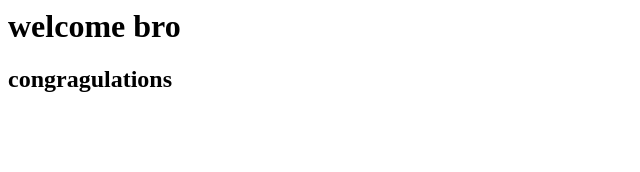
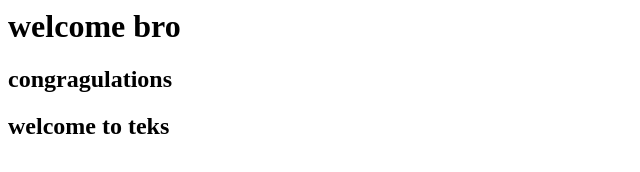
Before and after one commit to FardeenKhanMohammad/samplerepo, a plain HTML site: page index.html in a window 1280 px wide. Shown: the whole page, without its empty margins (0-640 px from the left). Drawn offline with Linux system fonts and the light colour scheme.

Commit message:
stash lines added

```diff
--- a/index.html
+++ b/index.html
@@ -1,2 +1,3 @@
 <h1>welcome bro</h1>
 <h2>congragulations</h2>
+<h2>welcome to teks</h2>
```
